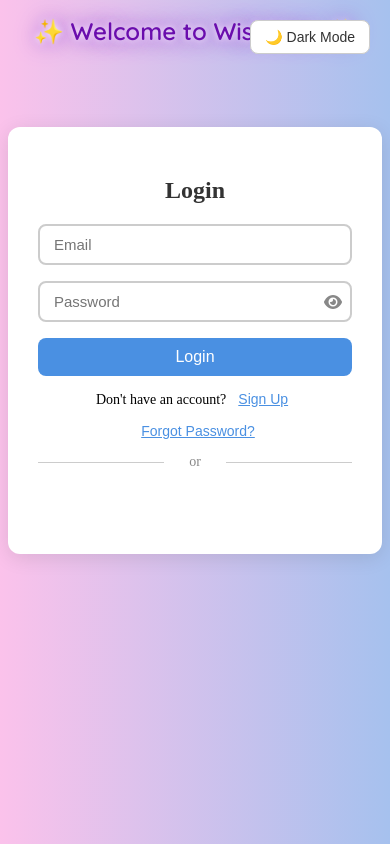
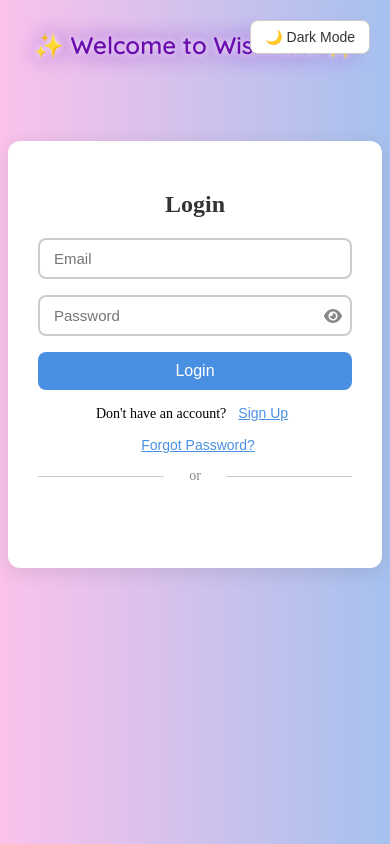
Before and after one commit to Sanashaik002/WishNest, a React (Create React App) app in the folder front-end/: page / in a window 390 px wide. Built offline with nearby package versions, Linux system fonts and the light colour scheme.

Commit message:
Update AuthForm.css

```diff
--- a/front-end/src/components/AuthForm.css
+++ b/front-end/src/components/AuthForm.css
@@ -220,7 +220,7 @@ body.dark-mode .welcome-heading {
   .welcome-heading {
     font-size: 1.5rem;           /* ~22–23 px, comfortable on phones */
     line-height: 1.3;
-    margin-bottom: 50px;
+    margin-top: 30px;
     text-align: center;
     word-break: break-word;
   }
```
